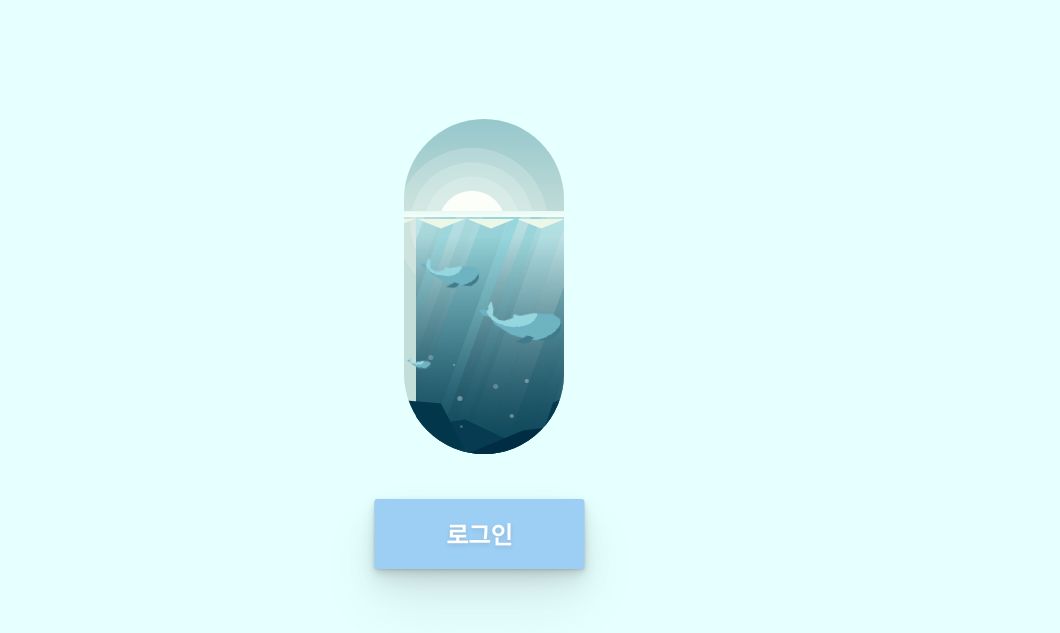
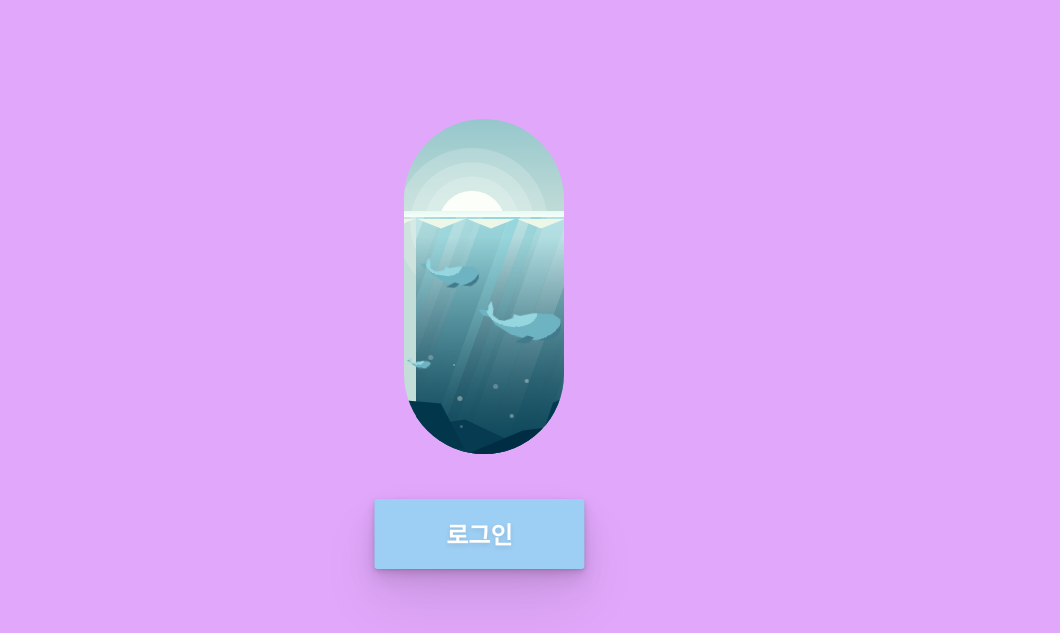
Before and after one commit to sesac-cloud/dev-fe-be, a website: page views/index.html in a window 1280 px wide. Shown: the part 167-800 px from the top of the page, without its empty margins (156-1216 px from the left). Drawn offline with nearby package versions, Linux system fonts and the light colour scheme.

Commit message:
fix: change body color

```diff
--- a/views/css/index.css
+++ b/views/css/index.css
@@ -1406,8 +1406,8 @@ body {
 }
 
 body {
-/*  background: #e1A7FA; */
-  background: #e6ffff;
+ background: #e1A7FA;
+/*   background: #e6ffff; */
   width: 100vw;
   height: 100vh;
   display: flex;
```
